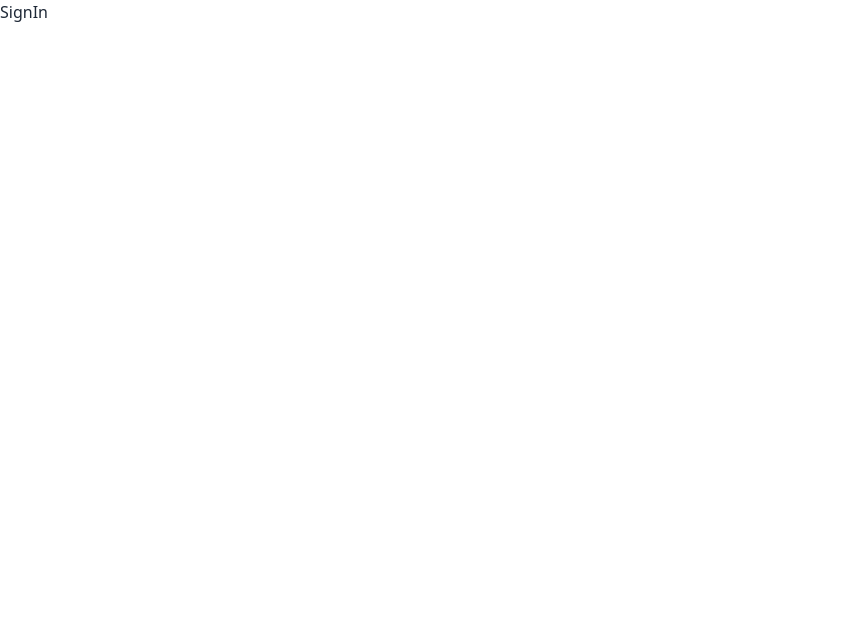
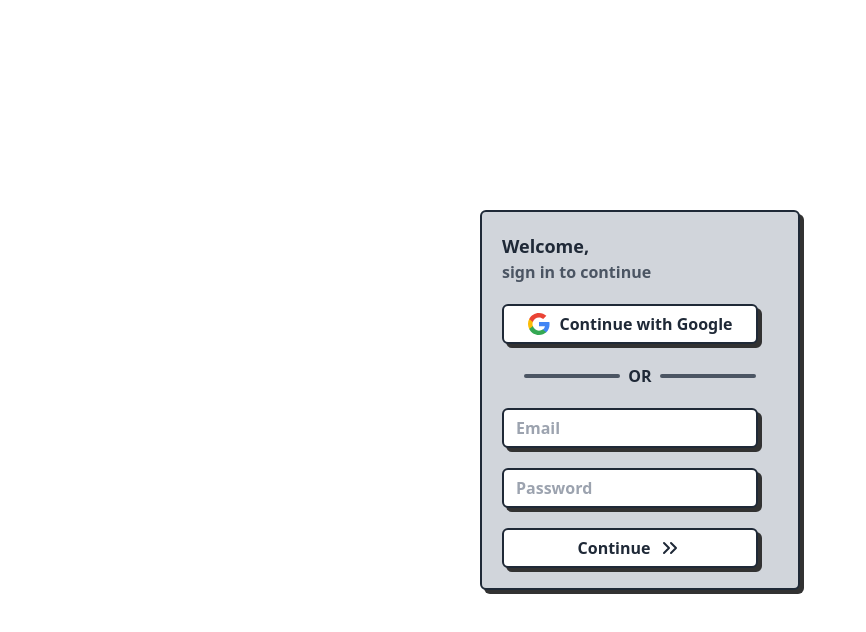
Before and after one commit to Ryusen9/Espresso, a React (Vite) app in the folder Frontend/: page /signin in a window 1280 px wide. Shown: the top 632 px of the page, without its empty margins (0-866 px from the left). Built offline with nearby package versions, Linux system fonts and the light colour scheme.

Commit message:
Auth integration.

```diff
--- a/Frontend/package.json
+++ b/Frontend/package.json
@@ -10,6 +10,7 @@
     "preview": "vite preview"
   },
   "dependencies": {
+    "dotenv": "^16.4.7",
     "firebase": "^11.1.0",
     "react": "^18.3.1",
     "react-dom": "^18.3.1",
--- a/Frontend/src/Components/SignIn.jsx
+++ b/Frontend/src/Components/SignIn.jsx
@@ -1,8 +1,73 @@
-
 const SignIn = () => {
   return (
-    <div>SignIn</div>
-  )
-}
+    <div className="min-h-screen w-full flex items-center justify-center">
+      <form className="p-5 w-80 bg-gray-300 flex flex-col items-start justify-center gap-5 rounded-md border-2 border-gray-800 shadow-[4px_4px_0px_#323232]">
+        <p className="font-bold text-lg text-gray-800">
+          Welcome,
+          <span className="block font-semibold text-gray-600 text-base">
+            sign in to continue
+          </span>
+        </p>
 
-export default SignIn
+        <button className="oauthButton flex justify-center items-center gap-2 w-64 h-10 rounded-md border-2 border-gray-800 bg-white shadow-[4px_4px_0px_#323232] text-base font-semibold text-gray-800 relative overflow-hidden transition-all hover:text-gray-200 hover:bg-gray-900">
+          <svg className="w-6 h-6" viewBox="0 0 24 24">
+            <path
+              d="M22.56 12.25c0-.78-.07-1.53-.2-2.25H12v4.26h5.92c-.26 1.37-1.04 2.53-2.21 3.31v2.77h3.57c2.08-1.92 3.28-4.74 3.28-8.09z"
+              fill="#4285F4"
+            ></path>
+            <path
+              d="M12 23c2.97 0 5.46-.98 7.28-2.66l-3.57-2.77c-.98.66-2.23 1.06-3.71 1.06-2.86 0-5.29-1.93-6.16-4.53H2.18v2.84C3.99 20.53 7.7 23 12 23z"
+              fill="#34A853"
+            ></path>
+            <path
+              d="M5.84 14.09c-.22-.66-.35-1.36-.35-2.09s.13-1.43.35-2.09V7.07H2.18C1.43 8.55 1 10.22 1 12s.43 3.45 1.18 4.93l2.85-2.22.81-.62z"
+              fill="#FBBC05"
+            ></path>
+            <path
+              d="M12 5.38c1.62 0 3.06.56 4.21 1.64l3.15-3.15C17.45 2.09 14.97 1 12 1 7.7 1 3.99 3.47 2.18 7.07l3.66 2.84c.87-2.6 3.3-4.53 6.16-4.53z"
+              fill="#EA4335"
+            ></path>
+          </svg>
+          Continue with Google
+        </button>
+
+        <div className="separator flex items-center justify-center w-full gap-2">
+          <div className="w-24 h-1 rounded bg-gray-600"></div>
+          <span className="font-semibold text-gray-800">OR</span>
+          <div className="w-24 h-1 rounded bg-gray-600"></div>
+        </div>
+
+        <input
+          type="email"
+          placeholder="Email"
+          className="w-64 h-10 rounded-md border-2 border-gray-800 bg-white shadow-[4px_4px_0px_#323232] font-semibold text-gray-800 px-3 outline-none"
+        />
+
+        <input
+          type="password"
+          placeholder="Password"
+          className="w-64 h-10 rounded-md border-2 border-gray-800 bg-white shadow-[4px_4px_0px_#323232] font-semibold text-gray-800 px-3 outline-none"
+        />
+
+        <button className="oauthButton flex justify-center items-center gap-2 w-64 h-10 rounded-md border-2 border-gray-800 bg-white shadow-[4px_4px_0px_#323232] text-base font-semibold text-gray-800 relative overflow-hidden transition-all hover:text-gray-200 hover:bg-gray-900">
+          Continue
+          <svg
+            className="w-6 h-6"
+            xmlns="http://www.w3.org/2000/svg"
+            fill="none"
+            stroke="currentColor"
+            strokeWidth="2"
+            strokeLinecap="round"
+            strokeLinejoin="round"
+            viewBox="0 0 24 24"
+          >
+            <path d="M6 17L11 12L6 7"></path>
+            <path d="M13 17L18 12L13 7"></path>
+          </svg>
+        </button>
+      </form>
+    </div>
+  );
+};
+
+export default SignIn;
--- a/Frontend/src/Firebase/Firebase.init.js
+++ b/Frontend/src/Firebase/Firebase.init.js
@@ -1,5 +1,7 @@
+import 'dotenv/config'
 // Import the functions you need from the SDKs you need
 import { initializeApp } from "firebase/app";
+import { getAuth } from "firebase/auth";
 // TODO: Add SDKs for Firebase products that you want to use
 // https://firebase.google.com/docs/web/setup#available-libraries
 
--- a/Frontend/src/Provider/AuthProvider.jsx
+++ b/Frontend/src/Provider/AuthProvider.jsx
@@ -1,16 +1,20 @@
-import PropTypes from 'prop-types'
-import { createContext } from "react"
+import PropTypes from "prop-types";
+import { createContext, useState } from "react";
 export const AuthContext = createContext(null);
 const AuthProvider = ({ children }) => {
+  const [user, setUser] = useState(null);
+  const [loading, setLoading] = useState(true);
+  const userInfo = {
+    user,
+    loading,
+  };
   return (
-    <AuthContext.Provider>
-        {children}
-    </AuthContext.Provider>
-  )
-}
+    <AuthContext.Provider value={userInfo}>{children}</AuthContext.Provider>
+  );
+};
 
 AuthProvider.propTypes = {
   children: PropTypes.node.isRequired,
-}
+};
 
-export default AuthProvider
+export default AuthProvider;
--- a/Frontend/src/main.jsx
+++ b/Frontend/src/main.jsx
@@ -23,7 +23,7 @@ const router = createBrowserRouter([
     loader: ({ params }) => fetch(`http://localhost:3000/coffee/${params.id}`),
   },
   {
-    path: "Signin",
+    path: "/signin",
     element: <SignIn/>
   }
 ]);
```
Also changed, not shown: 2 other files (tests, documents, lock files or other folders).
